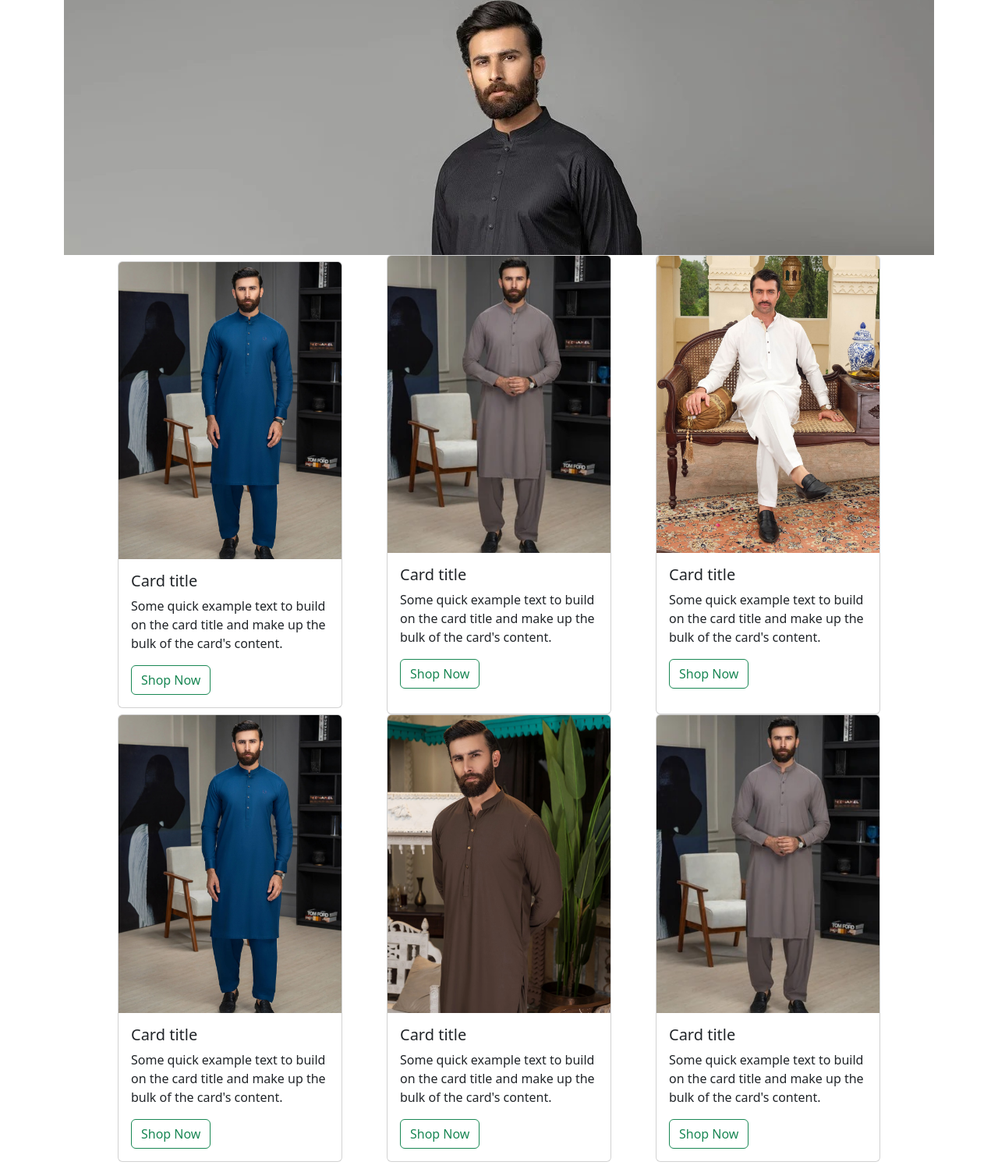
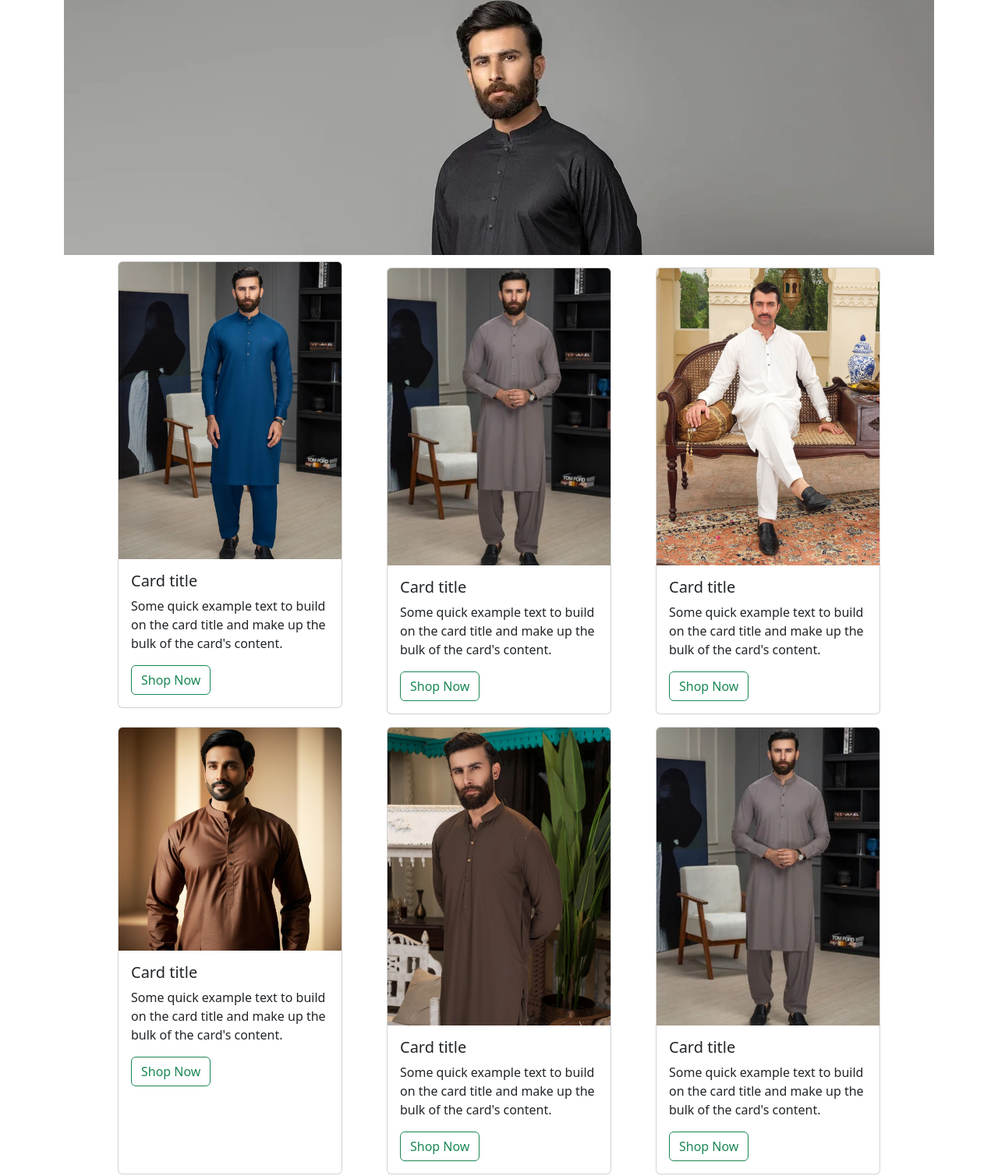
Before and after one commit to muhammadiqbal1211/client-website, a plain HTML site: page index.html in a window 1280 px wide. Shown: the part 308-1816 px from the top of the page at 78% size. Drawn offline with nearby package versions, Linux system fonts and the light colour scheme.

Commit message:
adding css

```diff
--- a/index.html
+++ b/index.html
@@ -60,8 +60,8 @@
     </div>
 
     <div class="container d-flex flex-row justify-content-evenly flex-wrap">
-      <div class="card col-lg-4 col-md-6 col-sm-12 my-sm-4 my-sm-3 my-lg-2" style="width: 18rem;">
-        <img src="./pics/card 1.jpg" class="card-img-top" alt="...">
+      <div class="mt-3 card col-lg-4 col-md-6 col-sm-12 my-sm-4 my-sm-3 my-lg-2" style="width: 18rem;">
+        <img src="./pics/card 1.jpg" class=" card-img-top" alt="...">
         <div class="card-body">
           <h5 class="card-title">Card title</h5>
           <p class="card-text">Some quick example text to build on the card title and make up the bulk of the card's
@@ -71,7 +71,7 @@
       </div>
 
 
-      <div class="card col-lg-4 col-md-6 col-sm-12" style="width: 18rem;">
+      <div class="mt-3 card col-lg-4 col-md-6 col-sm-12" style="width: 18rem;">
         <img src="./pics/card 2.jpg" class="card-img-top" alt="...">
         <div class="card-body">
           <h5 class="card-title">Card title</h5>
@@ -80,7 +80,7 @@
           <a href="#" class="btn btn-outline-success">Shop Now</a>
         </div>
       </div>
-      <div class="card col-lg-4 col-md-6 col-sm-12" style="width: 18rem;">
+      <div class="mt-3 card col-lg-4 col-md-6 col-sm-12" style="width: 18rem;">
         <img src="./pics/card 3.jpg" class="card-img-top" alt="...">
         <div class="card-body">
           <h5 class="card-title">Card title</h5>
@@ -89,8 +89,8 @@
           <a href="#" class="btn btn-outline-success">Shop Now</a>
         </div>
       </div>
-      <div class="card col-lg-4 col-md-6 col-sm-12" style="width: 18rem;">
-        <img src="./pics/card 1.jpg" class="card-img-top" alt="...">
+      <div class="mt-3 card col-lg-4 col-md-6 col-sm-12" style="width: 18rem;">
+        <img src="./pics/cottan.jpg" class="card-img-top" alt="...">
         <div class="card-body">
           <h5 class="card-title">Card title</h5>
           <p class="card-text">Some quick example text to build on the card title and make up the bulk of the card's
@@ -98,7 +98,7 @@
           <a href="#" class="btn btn-outline-success">Shop Now</a>
         </div>
       </div>
-      <div class="card col-lg-4 col-md-6 col-sm-12" style="width: 18rem;">
+      <div class="mt-3 card col-lg-4 col-md-6 col-sm-12" style="width: 18rem;">
         <img src="./pics/card 4.jpg" class="card-img-top" alt="...">
         <div class="card-body">
           <h5 class="card-title">Card title</h5>
@@ -107,7 +107,7 @@
           <a href="#" class="btn btn-outline-success">Shop Now</a>
         </div>
       </div>
-      <div class="card col-lg-4 col-md-6 col-sm-12" style="width: 18rem;">
+      <div class="mt-3 card col-lg-4 col-md-6 col-sm-12" style="width: 18rem;">
         <img src="./pics/card 2.jpg" class="card-img-top" alt="...">
         <div class="card-body">
           <h5 class="card-title">Card title</h5>
```
Also changed, not shown: pics/cottan.jpg (added).
